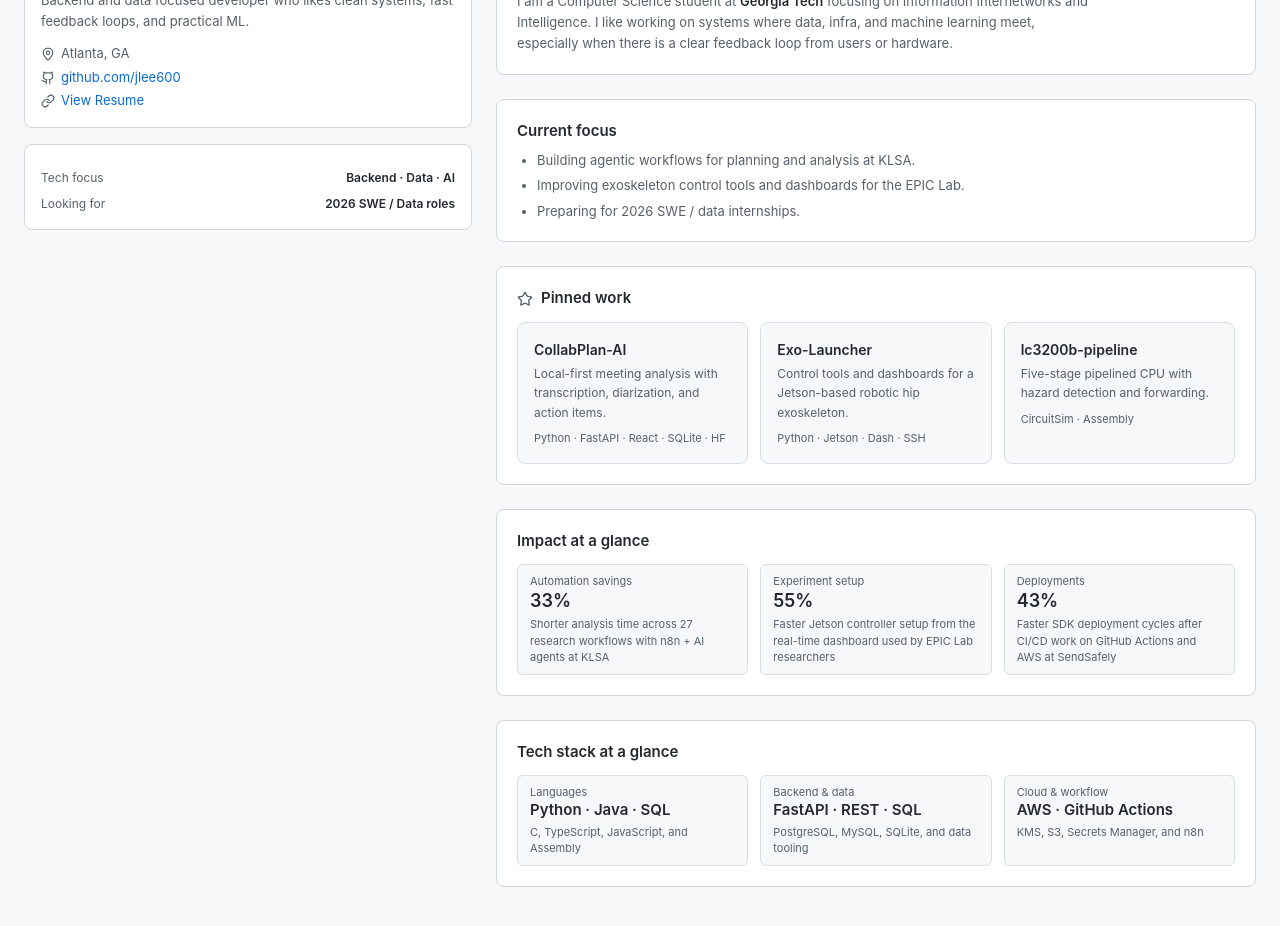
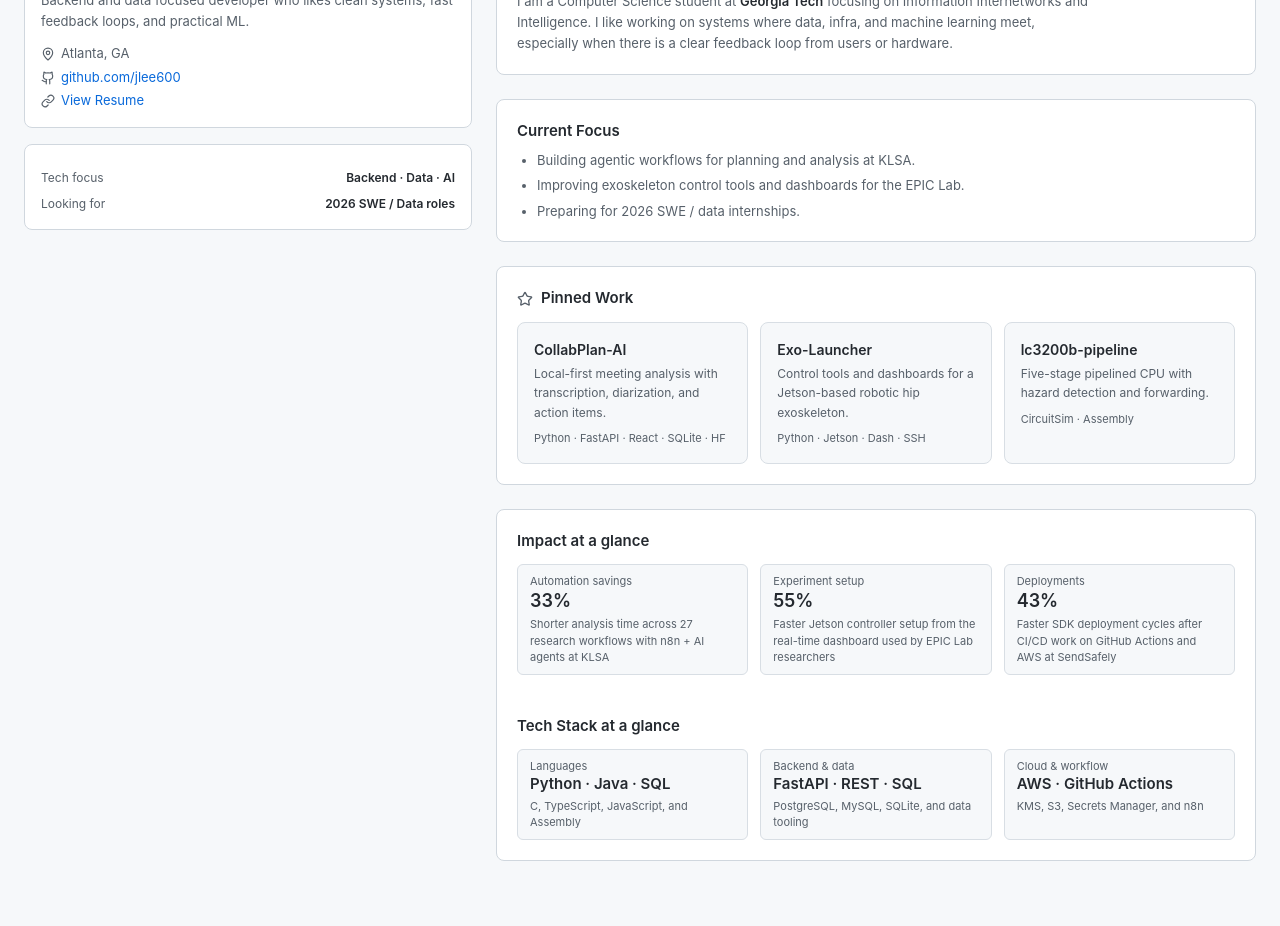
Before and after one commit to jlee600/evan-portfolio-react, a React (Vite) app in the folder my-portfolio/: page / in a window 1280 px wide. Shown: the part 200-1126 px from the top of the page. After the commit the page ends 1101 px from the top, so only its background shows below. Built offline with nearby package versions, Linux system fonts and the light colour scheme.

Commit message:
Update App.tsx

```diff
--- a/my-portfolio/src/App.tsx
+++ b/my-portfolio/src/App.tsx
@@ -367,7 +367,7 @@
 
       {/* Current focus */}
       <section className="rounded-lg border border-[var(--border)] bg-[var(--bg-subtle)] shadow-[var(--shadow)] p-4 md:p-5">
-        <h2 className="text-[15px] font-semibold mb-2">Current focus</h2>
+        <h2 className="text-[15px] font-semibold mb-2">Current Focus</h2>
         <ul className="list-disc pl-5 space-y-1.5 text-[13px] text-[var(--fg-muted)]">
           <li>Building agentic workflows for planning and analysis at KLSA.</li>
           <li>
@@ -382,7 +382,7 @@
       <section className="rounded-lg border border-[var(--border)] bg-[var(--bg-subtle)] shadow-[var(--shadow)] p-4 md:p-5">
         <h2 className="text-[15px] font-semibold mb-3 flex items-center gap-2">
           <Star size={16} className="text-[var(--fg-muted)]" />
-          Pinned work
+          Pinned Work
         </h2>
 
         <div className="grid md:grid-cols-3 gap-3">
@@ -429,6 +429,8 @@
 
       {/* Impact strip */}
       <section className="rounded-lg border border-[var(--border)] bg-[var(--bg-subtle)] shadow-[var(--shadow)] p-4 md:p-5">
+        <div className="space-y-4">
+          <div>
             <h2 className="text-[15px] font-semibold mb-3">
               Impact at a glance
             </h2>
@@ -450,13 +452,14 @@
                 </div>
               ))}
             </div>
-      </section>
+          </div>
 
-      <section className="rounded-lg border border-[var(--border)] bg-[var(--bg-subtle)] shadow-[var(--shadow)] p-4 md:p-5">
+          <div className="py-1" />
+
+          <div>
             <h2 className="text-[15px] font-semibold mb-3">
-          Tech stack at a glance
+              Tech Stack at a glance
             </h2>
-
             <div className="grid gap-3 sm:grid-cols-3 text-[12px]">
               {TECH_STACK_AT_A_GLANCE.map((item) => (
                 <div
@@ -466,16 +469,16 @@
                   <div className="text-[11px] text-[var(--fg-muted)]">
                     {item.label}
                   </div>
-
                   <div className="text-[15px] font-semibold text-[var(--fg)] leading-tight">
                     {item.value}
                   </div>
-
                   <div className="mt-1 text-[11px] text-[var(--fg-muted)]">
                     {item.detail}
                   </div>
                 </div>
               ))}
+            </div>
+          </div>
         </div>
 </section>
     </div>
@@ -1015,10 +1018,20 @@
           <div className="font-semibold text-[var(--fg)] mb-1">
             Quick notes for recruiters
           </div>
+
           <ul className="space-y-1">
-            <li>Open to backend and data-focused SWE roles for 2026.</li>
-            <li>Based in Atlanta, open to remote and relocations.</li>
-            <li>Strong fit for teams that mix backend systems and data workflows.</li>
+            <li>
+              <span className="font-semibold text-[var(--fg)]">Authorization:</span>
+              &nbsp;Green card holder; naturalization in progress (expected February 2026).
+            </li>
+            <li>
+              <span className="font-semibold text-[var(--fg)]">Location:</span>
+              &nbsp;Based in Atlanta, open to remote and relocations.
+            </li>
+            <li>
+              <span className="font-semibold text-[var(--fg)]">Interest:</span>
+              &nbsp;Open to backend and data-focused SWE roles for 2026.
+            </li>
           </ul>
         </div>
       </section>
```
Lines whose indentation alone changed are shown as unchanged.
